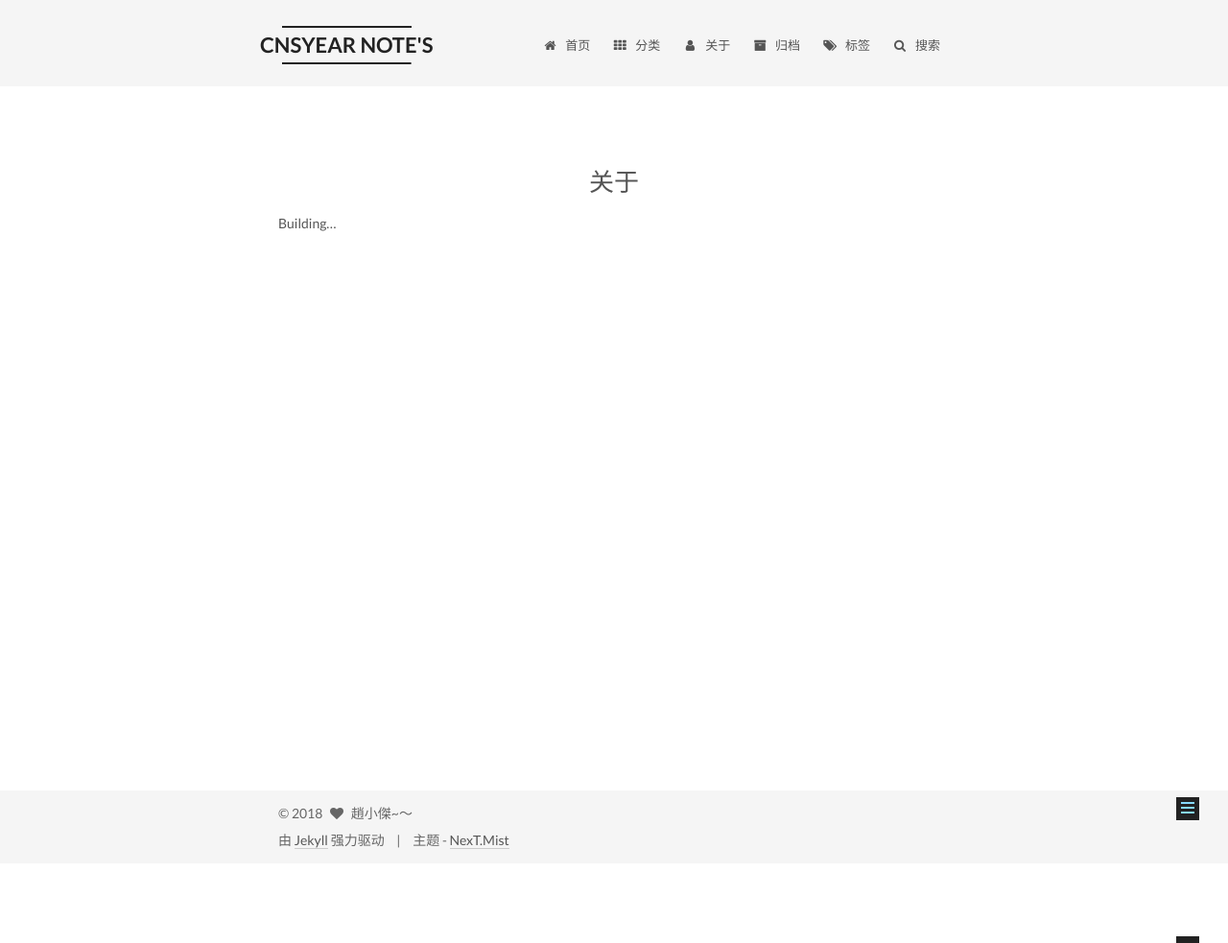
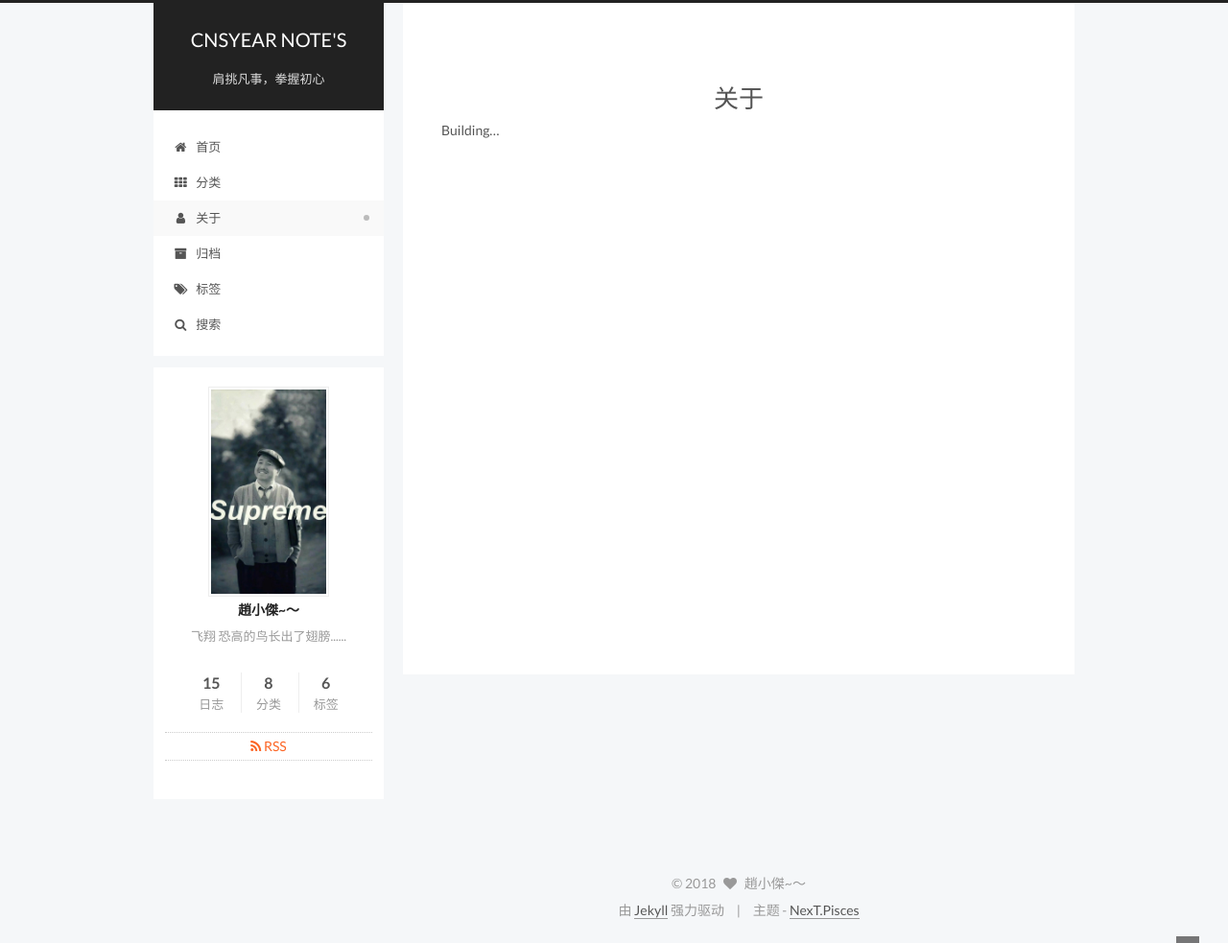
Before and after one commit to ChandraChen/cnsyear.github.io, a Jekyll site: the page built from about/index.md, in a window 1280 px wide. Shown: the whole page at 96% size. Built offline with Jekyll 4.4.1, drawn with Linux system fonts in a browser that asks for light colours; before the commit the page ends 900 px from its top, so only the background shows below that.

Commit message:
2018年8月29日20:16:03

```diff
--- a/_config.yml
+++ b/_config.yml
@@ -5,9 +5,10 @@
 
 # Site
 title: CNSYEAR NOTE'S
-subtitle:
-description: 肩挑凡事，拳握初心
+subtitle: 肩挑凡事，拳握初心
+description: 飞翔 恐高的鸟长出了翅膀......
 author: 趙小傑~～
+avatar: /images/avatar.png
 # Support language: de, en, fr-FR, id, ja, ko, pt-BR, pt, ru, zh-Hans, zh-hk, zh-tw
 language: zh-Hans
 date_format: '%Y-%m-%d'
@@ -152,8 +153,8 @@ menu_icons:
 
 # Schemes
 #scheme: Muse
-scheme: Mist
-#scheme: Pisces
+#scheme: Mist
+scheme: Pisces
 
 
 # ---------------------------------------------------------------
@@ -226,9 +227,9 @@ social_icons:
   enable: true
   # Icon Mappings.
   # KeyMapsToSocialItemKey: NameOfTheIconFromFontAwesome
-  GitHub: github
-  Twitter: twitter
-  Weibo: weibo
+  GitHub: https://github.com/cnsyear
+  # Twitter: twitter
+  Weibo: https://weibo.com/6586024564/profile?rightmod=1&wvr=6&mod=personinfo&is_all=1
 
 
 # Sidebar Avatar
```
Also changed, not shown: images/avatar.png (added).
